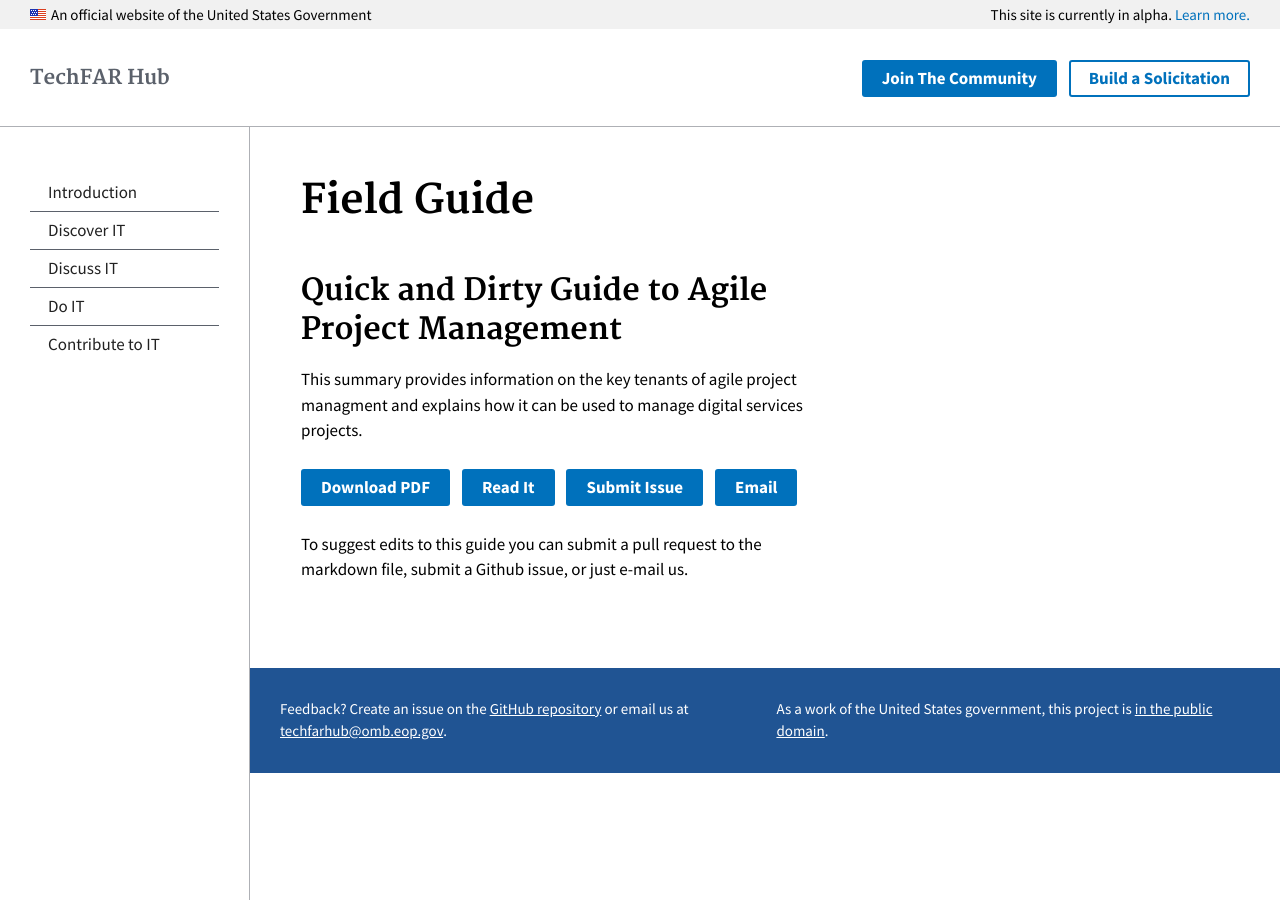
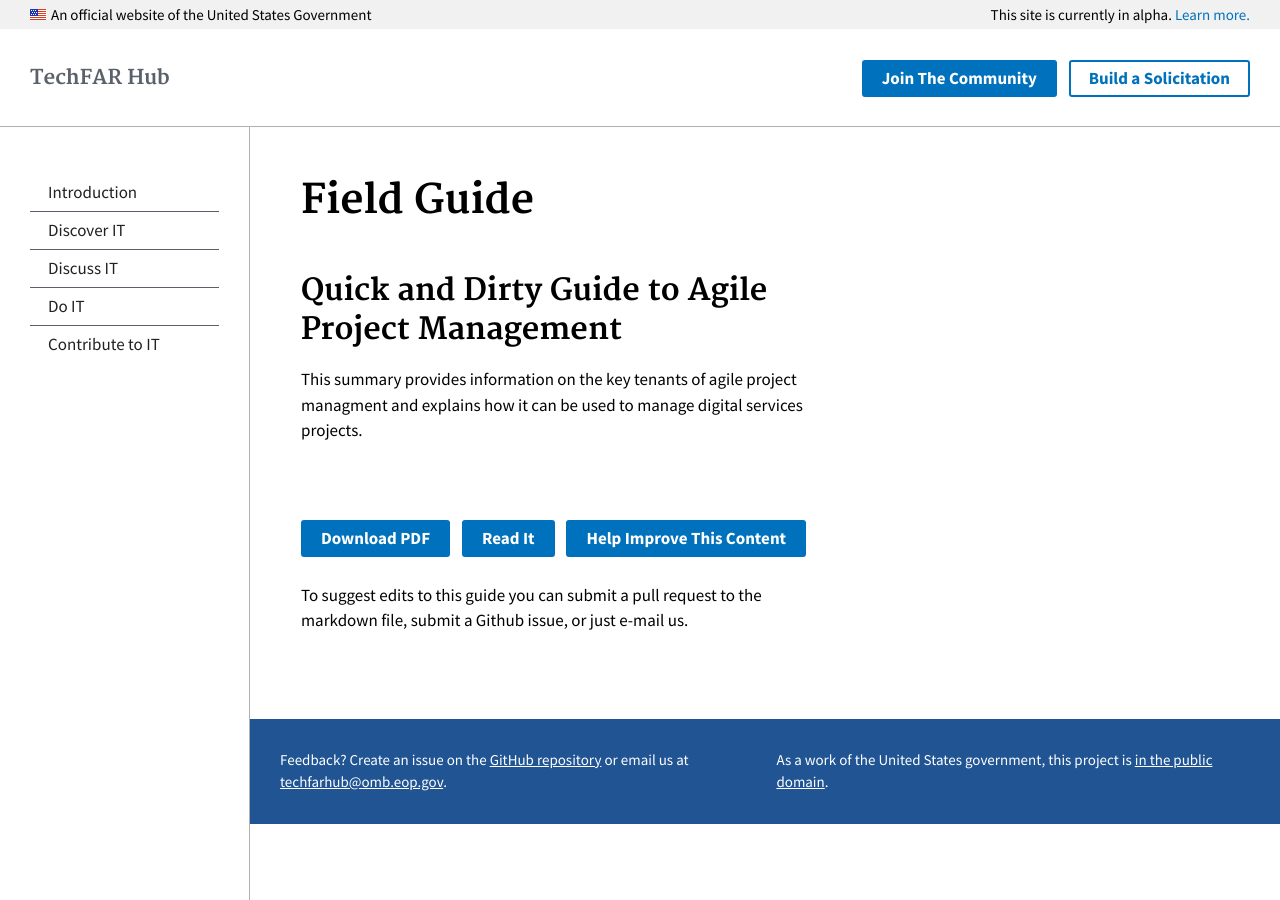
Before and after one commit to usds/techfar-hub, a Jekyll site: the page built from guide-landing/agile.md, in a window 1280 px wide. Built offline with Jekyll 4.4.1, drawn with Linux system fonts in a browser that asks for light colours.

Commit message:
Update agile.md

```diff
--- a/guide-landing/agile.md
+++ b/guide-landing/agile.md
@@ -9,6 +9,7 @@
 
 This summary provides information on the key tenants of agile project managment and explains how it can be used to manage digital services projects.
 
-<a class="usa-button" type="button" href="https://techfarhub.cio.gov/assets/files/Quick%20and%20Dirty%20Skinny%20on%20Agile%20Software%20Development-I2.pdf">Download PDF</a>  <a class="usa-button" type="button" href="https://github.com/usds/techfar-hub/blob/master/docs/Quick-and-Dirty-Skinny-on-Agile-Software-Development.md">Read It</a>  <a class="usa-button" type="button" href="https://github.com/usds/techfar-hub/issues">Submit Issue</a>  <a class="usa-button" type="button" href="mailto:techfarhub@omb.eop.gov">Email</a>
+<br/>  <br/>
+<a class="usa-button" type="button" href="https://techfarhub.cio.gov/assets/files/Quick%20and%20Dirty%20Skinny%20on%20Agile%20Software%20Development-I2.pdf">Download PDF</a>  <a class="usa-button" type="button" href="https://github.com/usds/techfar-hub/blob/master/docs/Quick-and-Dirty-Skinny-on-Agile-Software-Development.md">Read It</a>  <a class="usa-button" type="button" href="https://github.com/usds/techfar-hub/blob/master/README.md">Help Improve This Content</a>
 
 To suggest edits to this guide you can submit a pull request to the markdown file, submit a Github issue, or just e-mail us.
```
